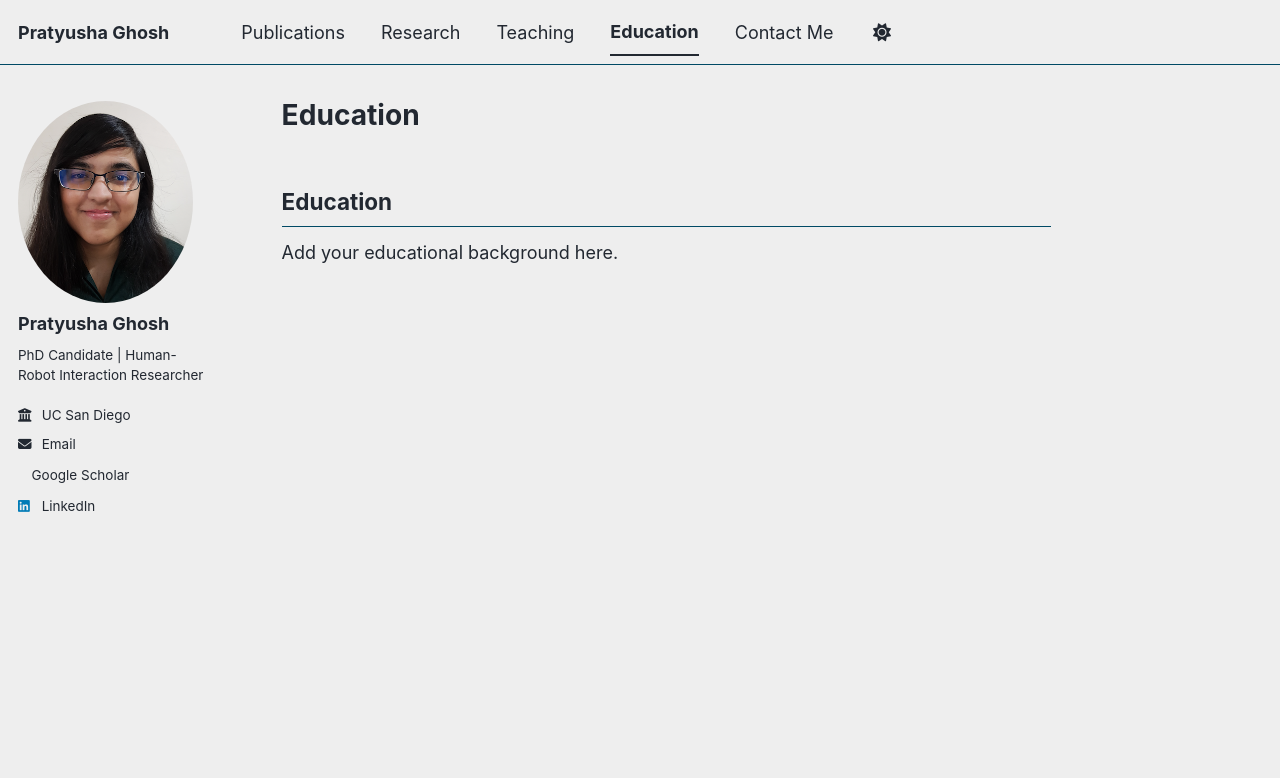
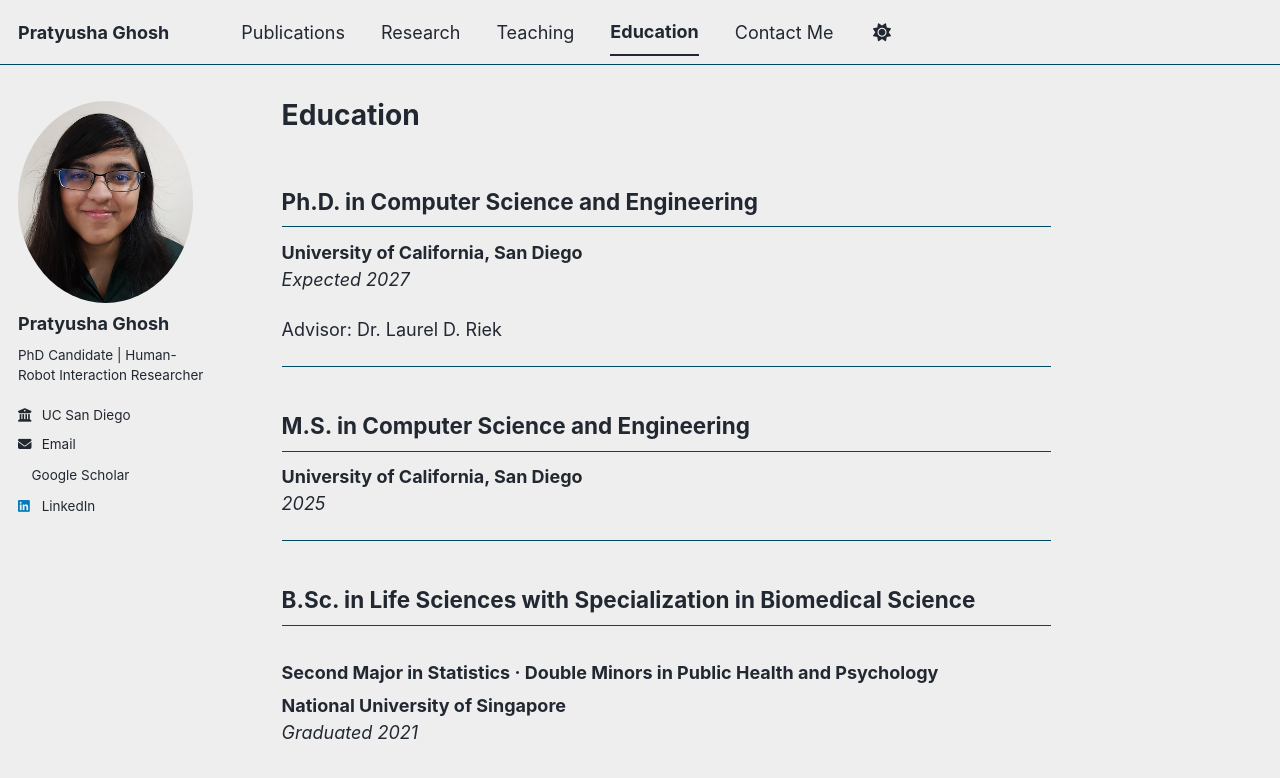
Before and after one commit to pratyusha-g/pratyusha-g.github.io, a Jekyll site: the page built from _pages/education.md, in a window 1280 px wide. Shown: the top 778 px of the page. Built offline with Jekyll 4.4.1, drawn with Linux system fonts in a browser that asks for light colours; a style sheet for code colours, icons or effects is not loaded.

Commit message:
Update education.md

```diff
--- a/_pages/education.md
+++ b/_pages/education.md
@@ -4,6 +4,22 @@ title: "Education"
 permalink: /education/
 ---
 
-## Education
+## Ph.D. in Computer Science and Engineering
+**University of California, San Diego**
+*Expected 2027*
 
-Add your educational background here.
+Advisor: Dr. Laurel D. Riek
+
+---
+
+## M.S. in Computer Science and Engineering
+**University of California, San Diego**
+*2025*
+
+---
+
+## B.Sc. in Life Sciences with Specialization in Biomedical Science
+### Second Major in Statistics · Double Minors in Public Health and Psychology
+
+**National University of Singapore**
+*Graduated 2021*
```
